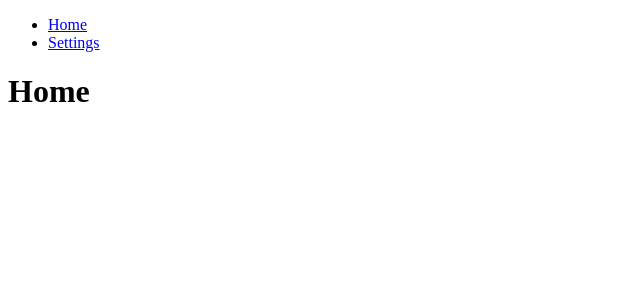
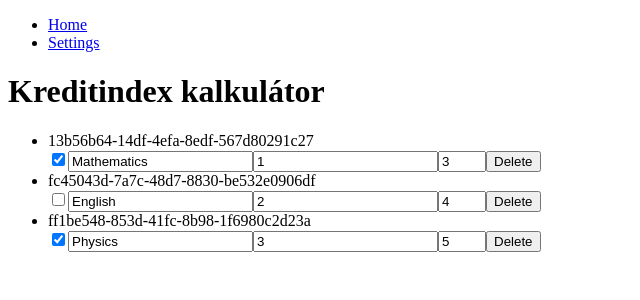
Before and after one commit to janosnagygyorgy/kredit-v2, a React (Vite) app: page /home in a window 1280 px wide. Shown: the top 300 px of the page, without its empty margins (0-640 px from the left). Built offline with nearby package versions, Linux system fonts and the light colour scheme.

Commit message:
Added subject list and deletion

```diff
--- a/package.json
+++ b/package.json
@@ -12,7 +12,8 @@
   "dependencies": {
     "react": "^19.1.0",
     "react-dom": "^19.1.0",
-    "react-router-dom": "^7.6.3"
+    "react-router-dom": "^7.6.3",
+    "uuid": "^11.1.0"
   },
   "devDependencies": {
     "@eslint/js": "^9.29.0",
--- /dev/null
+++ b/src/components/SubjectListItem.tsx
@@ -0,0 +1,58 @@
+import { useState } from "react";
+import type { Subject } from "../interfaces/subject";
+
+interface SubjectListItemProps {
+  subject: Subject;
+  onUpdateSubject: (subjectId: string, subject: Subject) => void;
+  onDeleteSubject: (subjectId: string) => void;
+}
+
+function SubjectListItem({
+  subject,
+  onUpdateSubject,
+  onDeleteSubject,
+}: SubjectListItemProps) {
+  const [completed, setCompleted] = useState(subject.completed);
+  const [name, setName] = useState(subject.name);
+  const [credit, setCredit] = useState(String(subject.credit));
+  const [grade, setGrade] = useState(String(subject.grade));
+
+  function handleCompletedChange(event: React.ChangeEvent<HTMLInputElement>) {
+    setCompleted(event.target.checked);
+  }
+  function handleNameChange(event: React.ChangeEvent<HTMLInputElement>) {
+    setName(event.target.value);
+  }
+  function handleCreditChange(event: React.ChangeEvent<HTMLInputElement>) {
+    setCredit(event.target.value);
+  }
+  function handleGradeChange(event: React.ChangeEvent<HTMLInputElement>) {
+    setGrade(event.target.value);
+  }
+
+  return (
+    <>
+      <div>{subject.id}</div>
+      <input
+        type="checkbox"
+        checked={completed}
+        onChange={handleCompletedChange}
+      />
+      <input type="text" value={name} onChange={handleNameChange} />
+      <input type="number" value={credit} onChange={handleCreditChange} />
+      <input
+        type="number"
+        min={1}
+        max={5}
+        value={grade}
+        onChange={handleGradeChange}
+      />
+      <input
+        type="button"
+        value="Delete"
+        onClick={() => onDeleteSubject(subject.id)}
+      />
+    </>
+  );
+}
+export default SubjectListItem;
--- /dev/null
+++ b/src/interfaces/subject.ts
@@ -0,0 +1,7 @@
+export interface Subject {
+  id: string;
+  completed: boolean;
+  name: string;
+  credit: number;
+  grade: number;
+}
--- a/src/pages/Home.tsx
+++ b/src/pages/Home.tsx
@@ -1,7 +1,62 @@
+import { useState } from "react";
+import type { Subject } from "../interfaces/subject";
+import SubjectListItem from "../components/SubjectListItem";
+import { v4 } from "uuid";
+
 function Home() {
+  const exampleSubjects: Subject[] = [
+    {
+      id: v4(),
+      completed: true,
+      name: "Mathematics",
+      credit: 1,
+      grade: 3,
+    },
+    {
+      id: v4(),
+      completed: false,
+      name: "English",
+      credit: 2,
+      grade: 4,
+    },
+    {
+      id: v4(),
+      completed: true,
+      name: "Physics",
+      credit: 3,
+      grade: 5,
+    },
+  ];
+  const [subjects, setSubjects] = useState<Subject[]>(exampleSubjects);
+
+  function updateSubject(subjectId: string, subject: Subject) {
+    if (subject.credit < 0 || subject.grade < 1 || subject.grade > 5) {
+      alert("Can not modify subject.");
+      return;
+    }
+    setSubjects((s) =>
+      s.map((item) => (item.id === subjectId ? subject : item))
+    );
+  }
+
+  function deleteSubject(subjectId: string) {
+    setSubjects((s) => s.filter((subject) => subject.id !== subjectId));
+  }
+
   return (
     <>
-      <h1>Home</h1>
+      <h1>Kreditindex kalkulátor</h1>
+      <ul>
+        {subjects.map((subject) => (
+          <li key={subject.id}>
+            <SubjectListItem
+              subject={subject}
+              onUpdateSubject={updateSubject}
+              onDeleteSubject={deleteSubject}
+            />
+          </li>
+        ))}
+      </ul>
     </>
   );
 }
```
Also changed, not shown: 1 other file (tests, documents, lock files or other folders).
